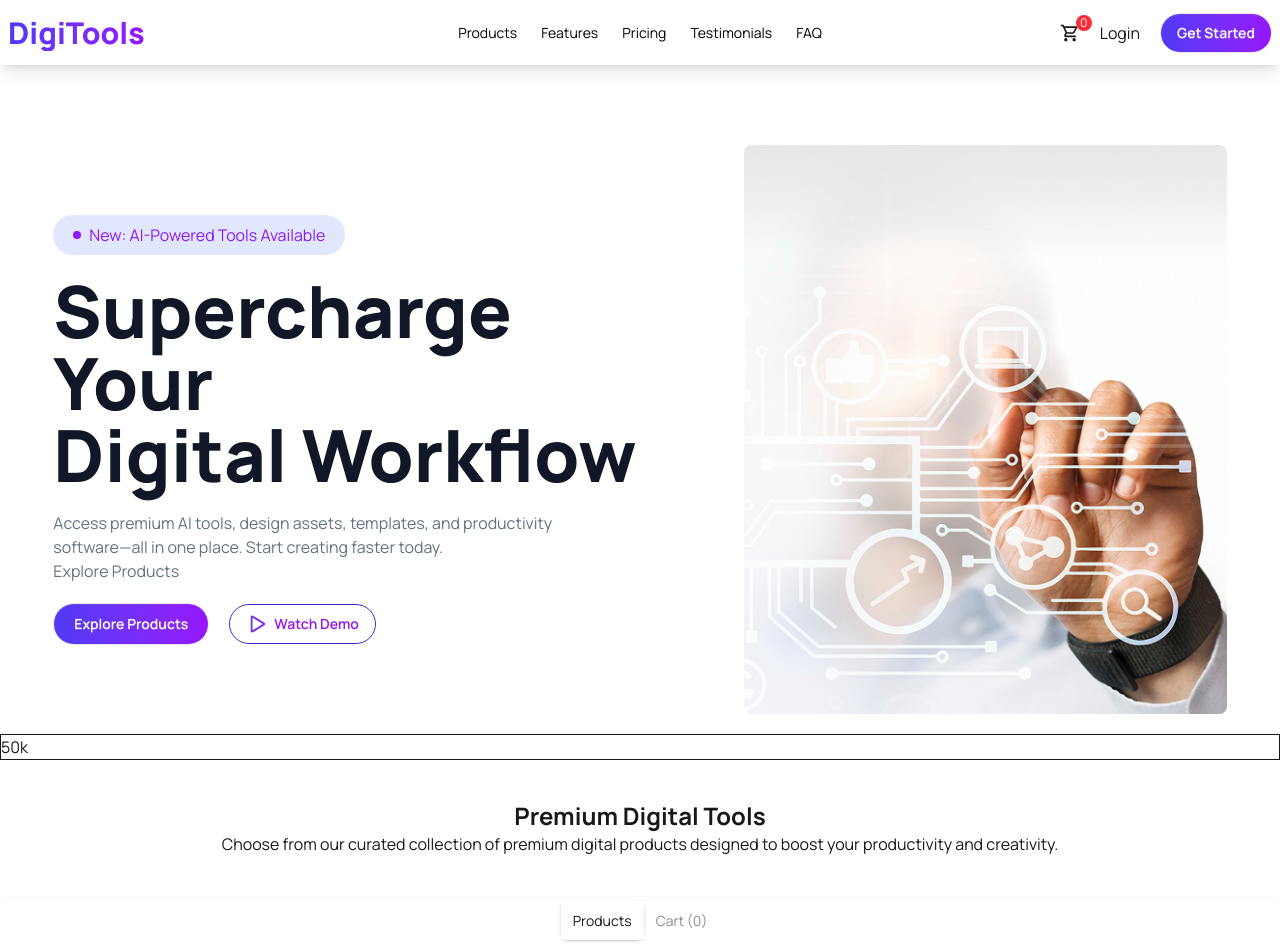
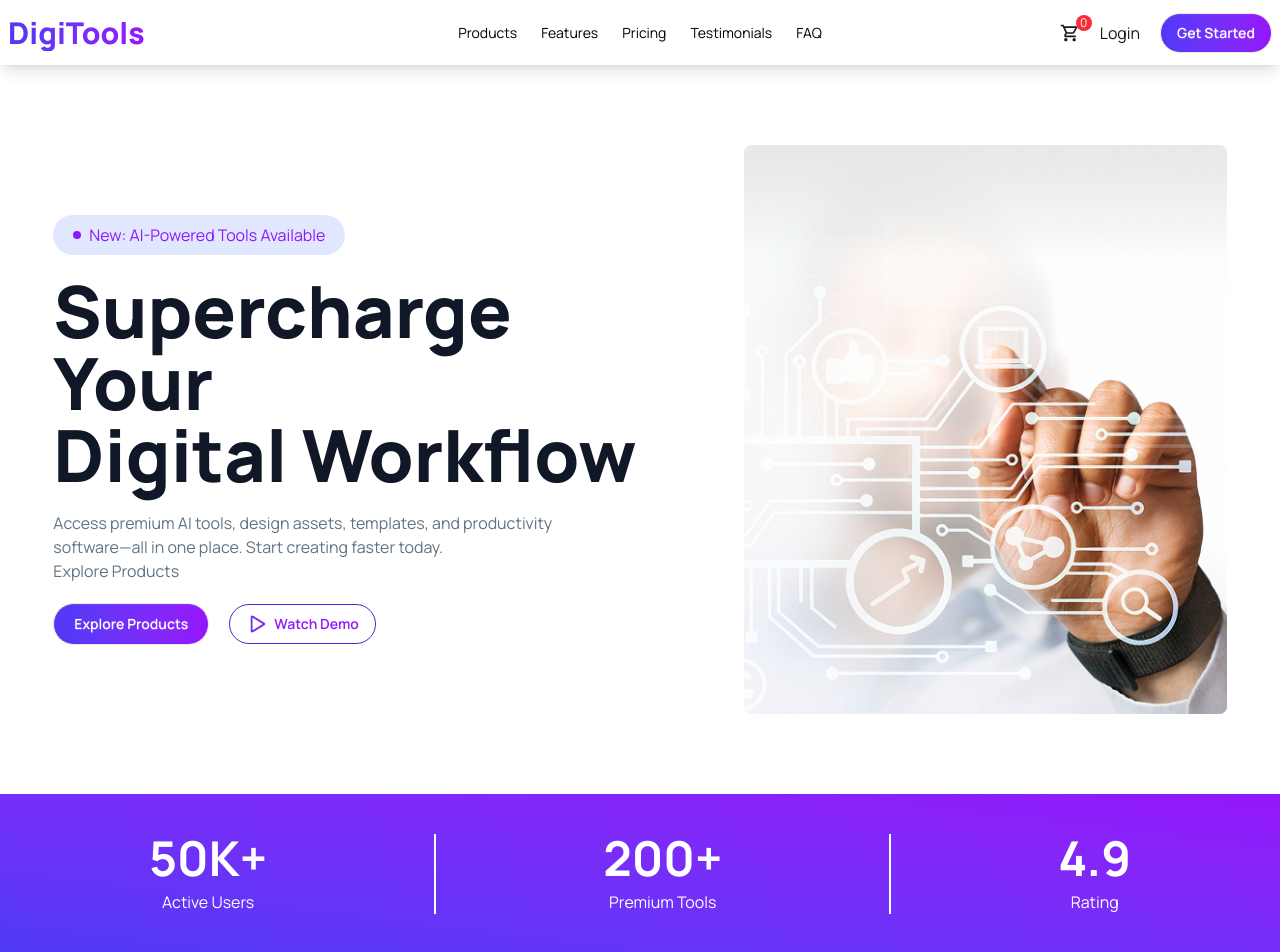
Before and after one commit to mdshantosharker/DigiTools-Platform, a React (Vite) app: page / in a window 1280 px wide. Shown: the top 952 px of the page. Built offline with nearby package versions, Linux system fonts and the light colour scheme.

Commit message:
added activeUsers components and toggle buttons

```diff
--- a/src/components/ActiveUsers/ActiveUsers.jsx
+++ b/src/components/ActiveUsers/ActiveUsers.jsx
@@ -1,11 +1,31 @@
-import React from 'react';
+import React from "react";
 
 const ActiveUsers = () => {
-    return (
-        <div className='border'>
-            50k
+  return (
+
+    <>
+      <div className="bg-linear-to-bl from-[#9514FA] to-[#4F39F6] text-white p-6 sm:p-8 md:p-10 flex flex-col md:flex-row justify-center items-center gap-10 lg:gap-36 mt-20">
+        <div className="flex flex-col items-center justify-center">
+          <h1 className="font-bold text-3xl sm:text-4xl md:text-5xl">50K+</h1>
+          <p className="mt-2 text-sm sm:text-base">Active Users</p>
         </div>
-    );
+
+        <div className="divider md:divider-horizontal before:bg-white after:bg-white"></div>
+
+        <div className="flex flex-col items-center justify-center">
+          <h1 className="font-bold text-3xl sm:text-4xl md:text-5xl">200+</h1>
+          <p className="mt-2 text-sm sm:text-base">Premium Tools</p>
+        </div>
+
+        <div className="divider md:divider-horizontal before:bg-white after:bg-white"></div>
+
+        <div className="flex flex-col items-center justify-center">
+          <h1 className="font-bold text-3xl sm:text-4xl md:text-5xl">4.9</h1>
+          <p className="mt-2 text-sm sm:text-base">Rating</p>
+        </div>
+      </div>
+    </>
+  );
 };
 
 export default ActiveUsers;
--- a/src/components/DigitalTools/DigitalTools.jsx
+++ b/src/components/DigitalTools/DigitalTools.jsx
@@ -10,20 +10,21 @@ const DigitalTools = ({ productsPromise, carts, setCart }) => {
   //   console.log(carts);
   return (
     <div>
-      <div className="text-center mt-10">
-        <h1 className="font-bold text-2xl">Premium Digital Tools</h1>
-        <p>
+      <div className="text-center mt-16 space-y-4">
+        <h1 className="font-bold text-5xl">Premium Digital Tools</h1>
+        <p className="text-[#627382] text-[16px]">
           Choose from our curated collection of premium digital products
-          designed to boost your productivity and creativity.
+          designed <br /> to boost your productivity and creativity.
         </p>
       </div>
 
-      <div className="tabs tabs-box justify-center bg-white mt-10">
+      <div className="flex justify-center">
+        <div className="tabs tabs-box  rounded-full  border border-gray-200 justify-center bg-white mt-10 ">
           <input
             onClick={() => setActive("products")}
             type="radio"
             name="my_tabs_1"
-          className="tab"
+            className={`tab ${active === "products" && " text-white bg-linear-to-r from-[#4F39F6] to-[#9514FA] rounded-full px-5"}`}
             aria-label="Products"
             defaultChecked
           />
@@ -31,9 +32,10 @@ const DigitalTools = ({ productsPromise, carts, setCart }) => {
             onClick={() => setActive("cart")}
             type="radio"
             name="my_tabs_1"
-          className="tab"
+            className={`tab ${active === "cart" && " text-white bg-linear-to-r from-[#4F39F6] to-[#9514FA] rounded-full px-5"}`}
             aria-label={`Cart (${carts.length})`}
           />
+        </div>
       </div>
 
       {active === "products" && (
```
Lines whose indentation alone changed are shown as unchanged.
